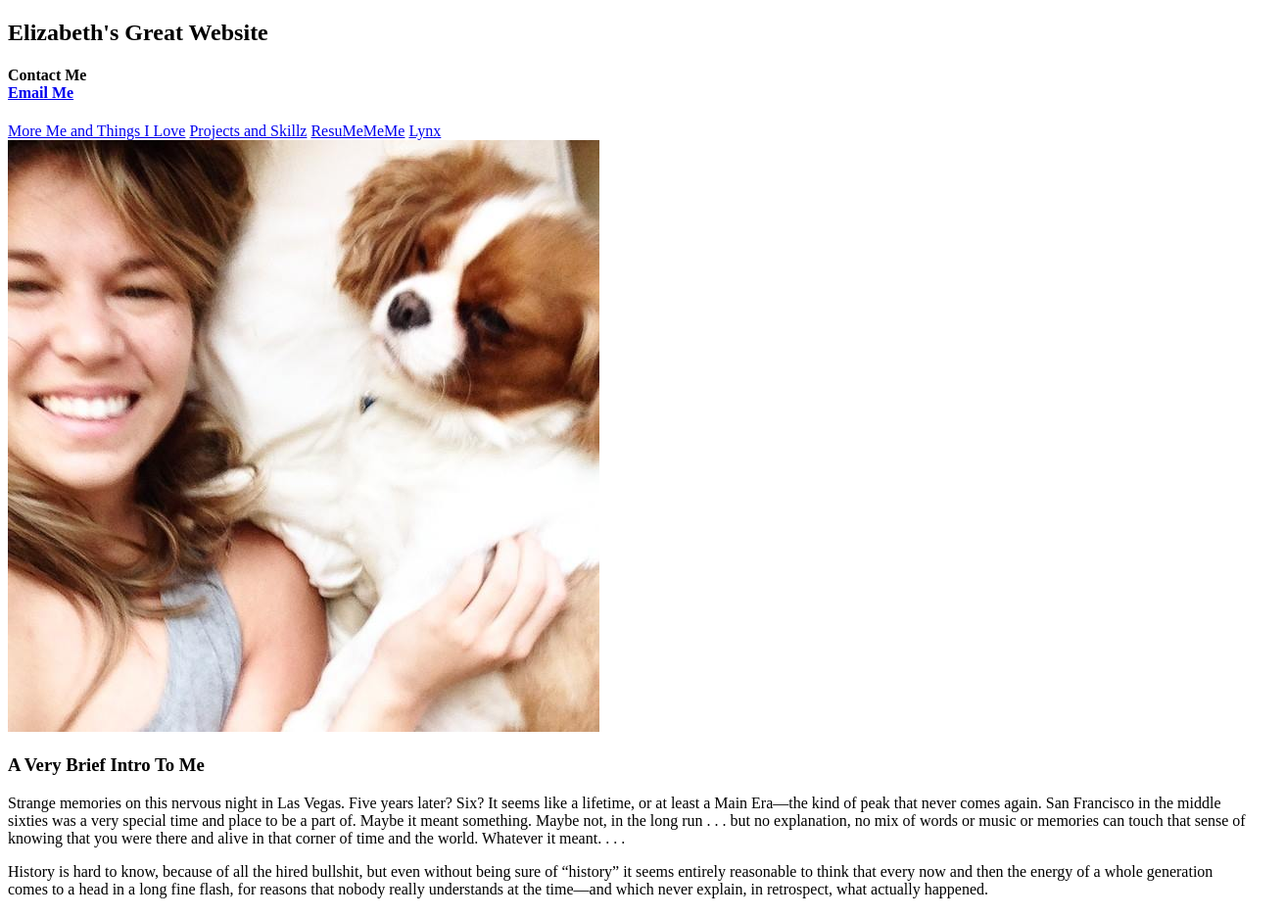
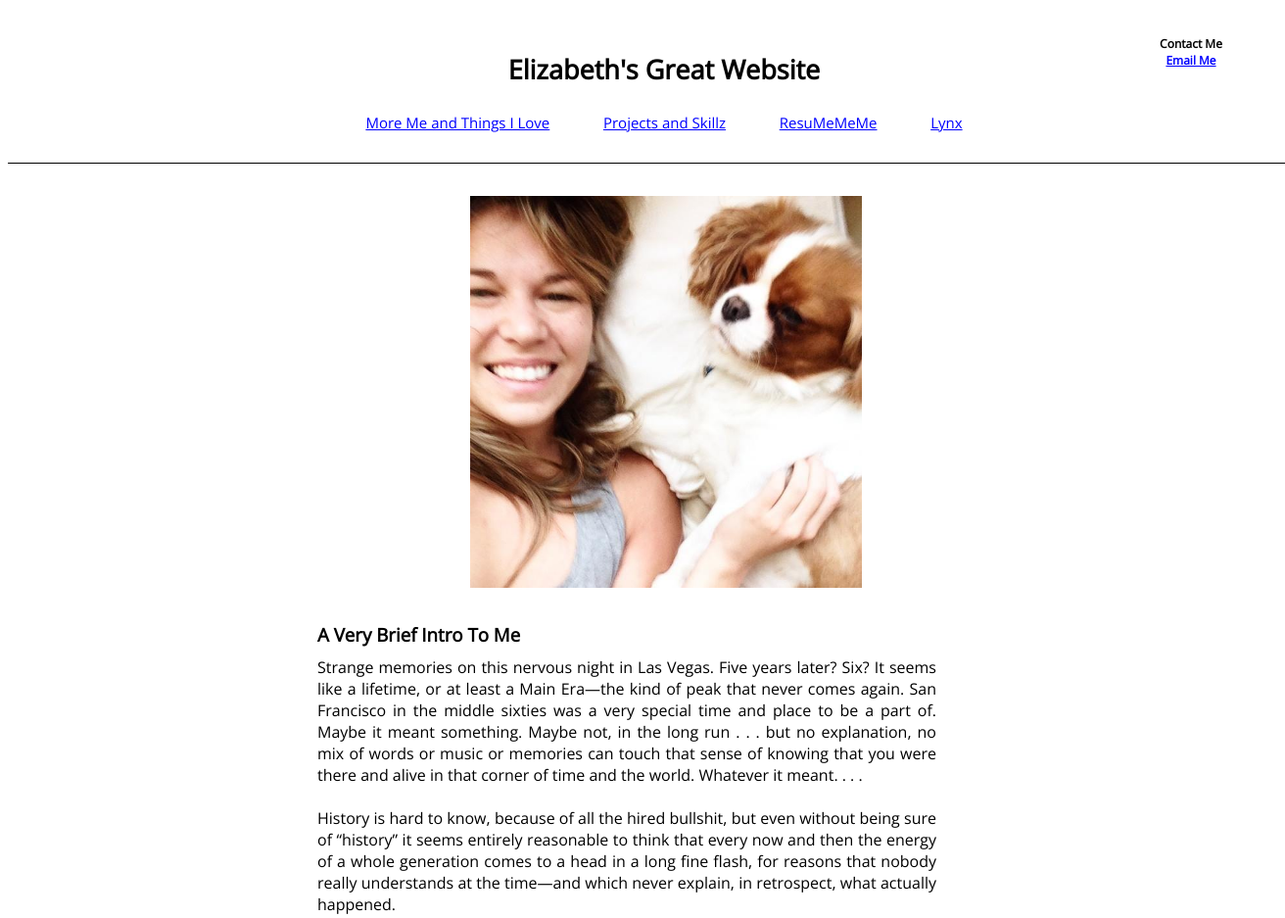
Before and after one commit to elizlalala/elizlalala.github.io, a plain HTML site: page index.html in a window 1280 px wide. Shown: the top 937 px of the page at 98% size, 1312 px wide, since content can reach past the window. Drawn offline with nearby package versions, Linux system fonts and the light colour scheme.

Commit message:
3.5 Updates website index.html file and adds default.css file

```diff
--- a/index.html
+++ b/index.html
@@ -2,33 +2,41 @@
 
 <html>
  <head>
+  <link rel="stylesheet" type="text/css" href="stylesheets/default.css">
  	<title>Mostly Harmless</title>
-   <style>
-  h1 {
-    font-family: Arial;
-  }
-   </style>
   <meta charset="utf-8">
  </head>
 
  <body>
-  	<header>
+  <header>
      <h2>Elizabeth's Great Website</h2>
-     <h4>
-     	Contact Me
-     	<br>
-     	<a href="#">Email Me</a>
-     </h4>
      <nav>
      	<a href="#">More Me and Things I Love</a>
      	<a href="#">Projects and Skillz</a>
      	<a href="#">ResuMeMeMe</a>
      	<a href="#">Lynx</a>
      </nav>
-  	</header>
-  	<img src="imgs/ralphie.jpg" alt="Me and Ralphie">
-  	<h3>A Very Brief Intro To Me</h3>
+  </header>
+  <aside><h4>
+      Contact Me
+      <br>
+      <a href="#">Email Me</a>
+     </h4>
+  </aside>
+  	<figure><img src="imgs/ralphie.jpg" alt="Me and Ralphie"></figure>
+  <article>
+    <h3>A Very Brief Intro To Me</h3>
     <p>Strange memories on this nervous night in Las Vegas. Five years later? Six? It seems like a lifetime, or at least a Main Era—the kind of peak that never comes again. San Francisco in the middle sixties was a very special time and place to be a part of. Maybe it meant something. Maybe not, in the long run . . . but no explanation, no mix of words or music or memories can touch that sense of knowing that you were there and alive in that corner of time and the world. Whatever it meant. . . .</p>
-	<p>History is hard to know, because of all the hired bullshit, but even without being sure of “history” it seems entirely reasonable to think that every now and then the energy of a whole generation comes to a head in a long fine flash, for reasons that nobody really understands at the time—and which never explain, in retrospect, what actually happened.</p>
+  <br>
+    <p>History is hard to know, because of all the hired bullshit, but even without being sure of “history” it seems entirely reasonable to think that every now and then the energy of a whole generation comes to a head in a long fine flash, for reasons that nobody really understands at the time—and which never explain, in retrospect, what actually happened.</p>
+  <br>
+    <p>My central memory of that time seems to hang on one or five or maybe forty nights—or very early mornings—when I left the Fillmore half-crazy and, instead of going home, aimed the big 650 Lightning across the Bay Bridge at a hundred miles an hour wearing L. L. Bean shorts and a Butte sheepherder's jacket . . . booming through the Treasure Island tunnel at the lights of Oakland and Berkeley and Richmond, not quite sure which turn-off to take when I got to the other end (always stalling at the toll-gate, too twisted to find neutral while I fumbled for change) . . . but being absolutely certain that no matter which way I went I would come to a place where people were just as high and wild as I was: No doubt at all about that. . . .</p>
+  <br>
+    <p>There was madness in any direction, at any hour. If not across the Bay, then up the Golden Gate or down 101 to Los Altos or La Honda. . . . You could strike sparks anywhere. There was a fantastic universal sense that whatever we were doing was right, that we were winning. . . .</p>
+  <br>
+    <p>And that, I think, was the handle—that sense of inevitable victory over the forces of Old and Evil. Not in any mean or military sense; we didn’t need that. Our energy would simply prevail. There was no point in fighting—on our side or theirs. We had all the momentum; we were riding the crest of a high and beautiful wave. . . .</p>
+  <br>
+    <p>So now, less than five years later, you can go up on a steep hill in Las Vegas and look West, and with the right kind of eyes you can almost see the high-water mark—that place where the wave finally broke and rolled back.</p>
+  </article>
  </body>
 </html>
--- /dev/null
+++ b/stylesheets/default.css
@@ -0,0 +1,89 @@
+@import url(//fonts.googleapis.com/css?family=Open+Sans);
+
+html {
+  background-color: white;
+  font-family: 'Open Sans', sans-serif;
+}
+
+body {
+    color: black;
+    font-size: 16px;
+}
+
+header {
+  background-color: white;
+  text-align: center;
+  font-size: 18px;
+  top: 0px;
+  padding: 30px;
+  position: fixed;
+  width: 100%;
+  border-bottom: 1px solid black;
+}
+
+nav a {
+  margin: 25px;
+  font-size: 15px;
+}
+
+aside {
+  background-color: white;
+  text-align: right;
+  font-size: 12px;
+  top: 20px;
+  right: 0px;
+  position: fixed;
+  width: 10%;
+}
+
+figure {
+
+  position: relative;
+  margin-top: 200px;
+  width: 100%;
+  text-align: center;
+  z-index: -1;
+}
+
+figure img {
+  width: 400px;
+  height: auto;
+
+}
+
+a:link {
+  color: blue;
+}
+
+a:visited {
+  color: orange;
+}
+
+article {
+  position: static;
+}
+
+article h3 {
+  width: 50%;
+  display: block;
+  margin: 30px auto 10px auto;
+}
+
+p {
+  width: 50%;
+  display: block;
+  margin: auto;
+  text-align: justify;
+}
+
+#footer {
+  font-size: 10px;
+}
+
+footer {
+  clear: both
+}
+
+aside {
+  text-align: center;
+}
```
